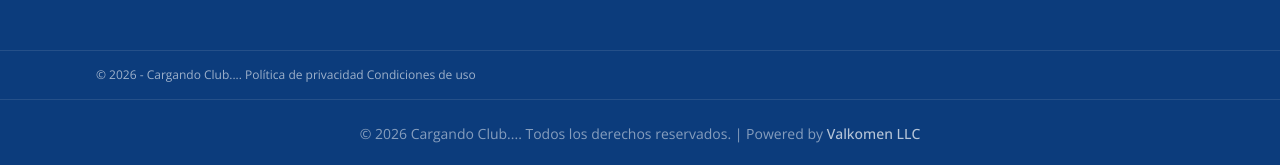
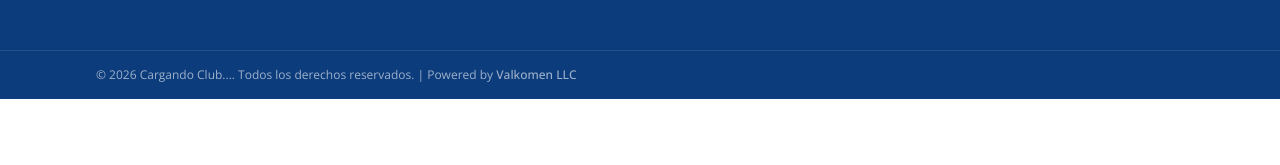
Before and after one commit to valkomen-llc/rotary-clubs-app, a React (Vite) app: page /#/ in a window 1280 px wide. Shown: the part 5090-5255 px from the top of the page. After the commit the page ends 5189 px from the top, so only its background shows below. Built offline with nearby package versions, Linux system fonts and the light colour scheme; no server answers.

Commit message:
ui: merge copyright + Powered by Valkomen into existing bottom bar

```diff
--- a/src/sections/Footer.tsx
+++ b/src/sections/Footer.tsx
@@ -106,9 +106,8 @@ const Footer = () => {
         <div className="max-w-6xl mx-auto px-4 sm:px-6 lg:px-8 py-4">
           <div className="flex flex-col md:flex-row items-center justify-between gap-4">
             <div className="text-xs text-white/60 text-center md:text-left">
-              © {new Date().getFullYear()} - {club.name}.{' '}
-              <a href="#" className="hover:text-white transition-colors">Política de privacidad</a>{' '}
-              <a href="#" className="hover:text-white transition-colors">Condiciones de uso</a>
+              © {new Date().getFullYear()} {club.name}. Todos los derechos reservados. | Powered by{' '}
+              <a href="https://valkomen.co" target="_blank" rel="noopener noreferrer" className="hover:text-white transition-colors font-medium">Valkomen LLC</a>
             </div>
             <div className="flex items-center gap-4">
               {club.social.map((link, idx) => {
@@ -130,23 +129,6 @@ const Footer = () => {
           </div>
         </div>
       </div>
-
-      {/* Copyright */}
-      <div className="border-t border-white/10">
-        <div className="max-w-7xl mx-auto px-4 sm:px-6 lg:px-8 py-6">
-          <p className="text-center text-white/50 text-sm">
-            © {new Date().getFullYear()} {club.name}. Todos los derechos reservados. | Powered by{' '}
-            <a
-              href="https://valkomen.co"
-              target="_blank"
-              rel="noopener noreferrer"
-              className="text-white/70 hover:text-white transition-colors font-medium"
-            >
-              Valkomen LLC
-            </a>
-          </p>
-        </div>
-      </div>
     </footer>
   );
 };
```
